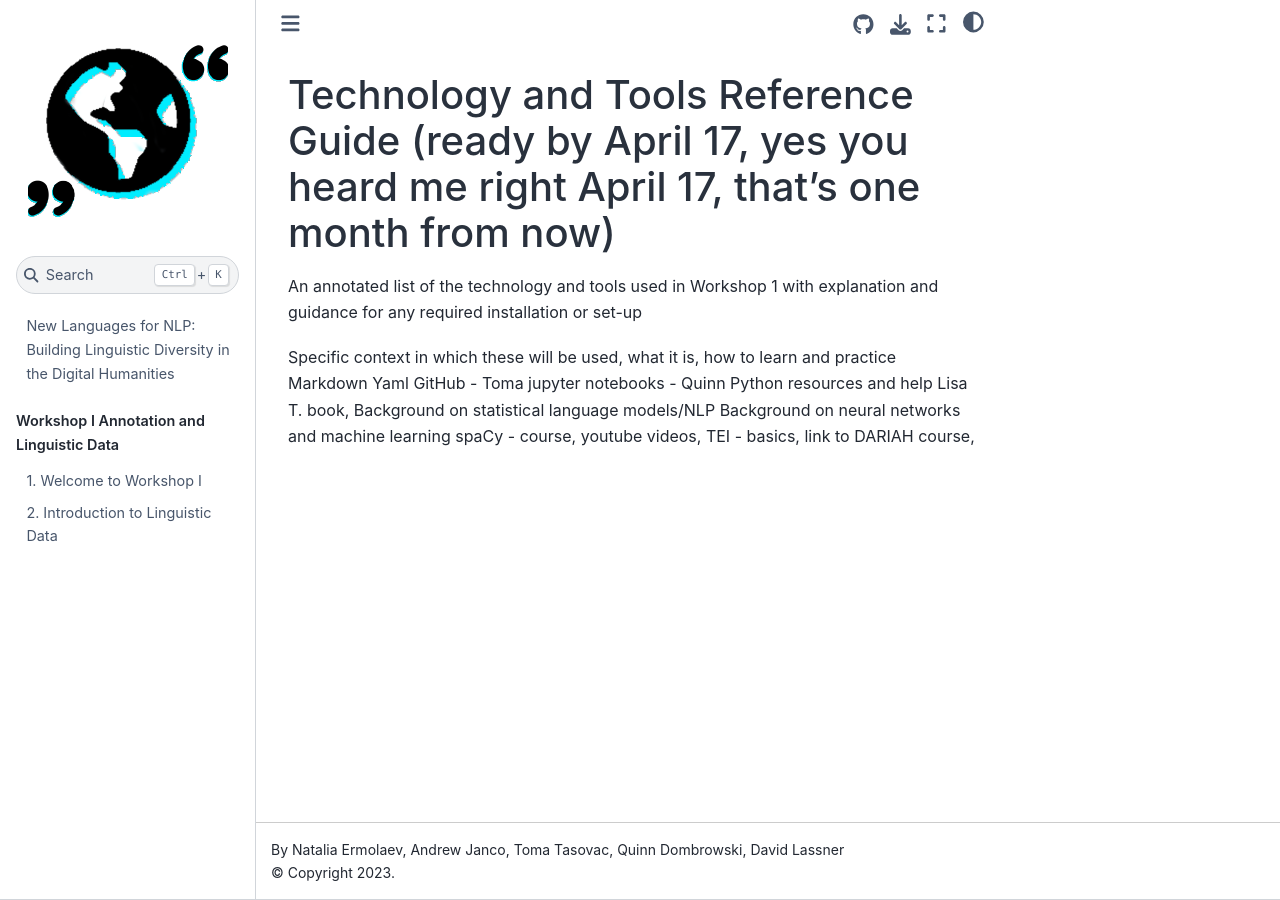
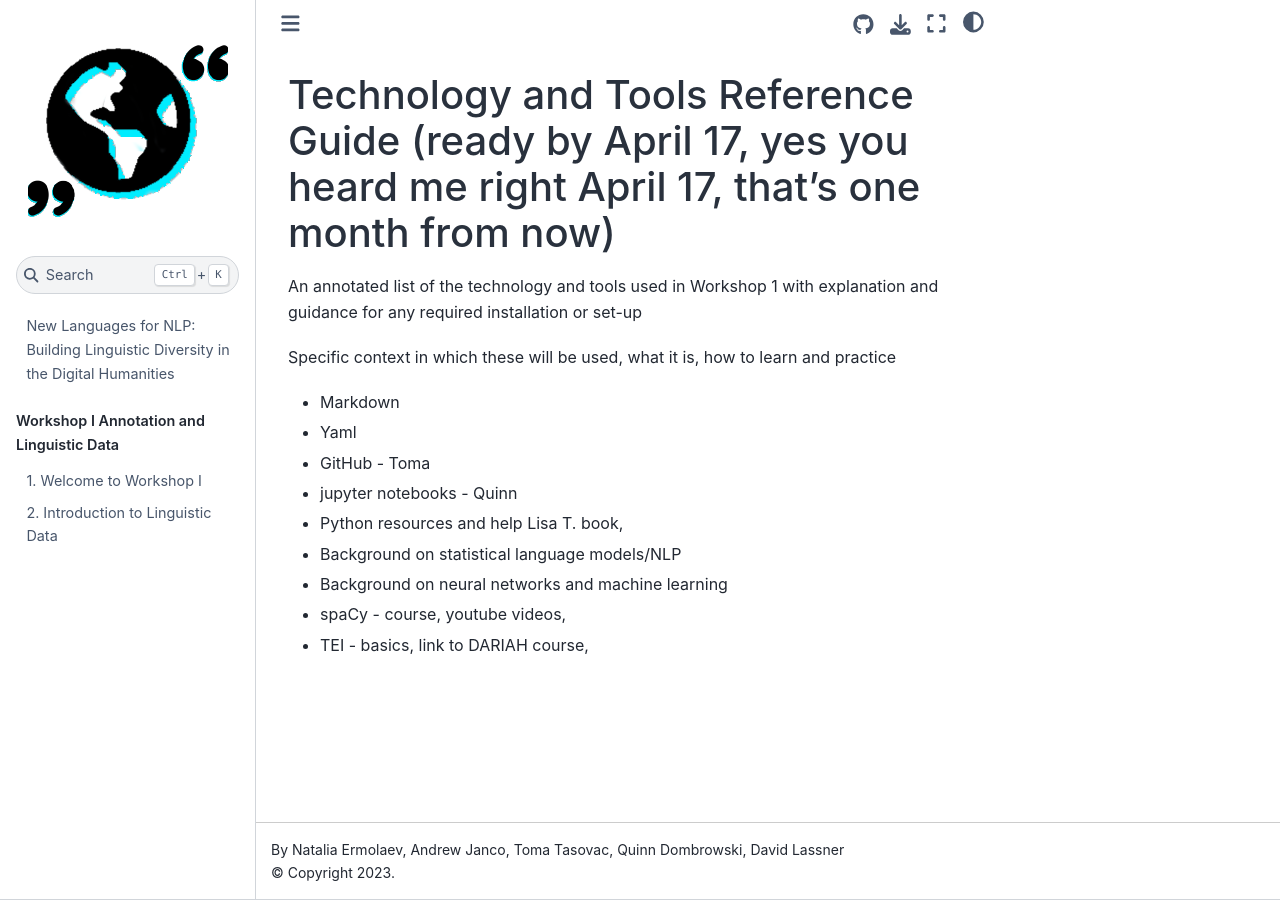
Before and after one commit to New-Languages-for-NLP/course-materials, a Jupyter Book: the page built from core-technologies.md, in a window 1280 px wide. Built offline with Jupyter Book 1.0.4 settings and Sphinx 7.4.7 and the Sphinx Book theme 1.1.4, drawn with Linux system fonts in a browser that asks for light colours.

```diff
--- a/core-technologies.md
+++ b/core-technologies.md
@@ -3,13 +3,14 @@ Technology and Tools Reference Guide (ready by April 17, yes you heard me right
 
 An annotated list of the technology and tools used in Workshop 1 with explanation and guidance for any required installation or set-up
 
+
 Specific context in which these will be used, what it is, how to learn and practice
-Markdown
-Yaml
-GitHub - Toma
-jupyter notebooks - Quinn
-Python resources and help Lisa T. book,
-Background on statistical language models/NLP
-Background on neural networks and machine learning
-spaCy - course, youtube videos,
-TEI - basics, link to DARIAH course,
+- Markdown
+- Yaml
+- GitHub - Toma
+- jupyter notebooks - Quinn
+- Python resources and help Lisa T. book,
+- Background on statistical language models/NLP
+- Background on neural networks and machine learning
+- spaCy - course, youtube videos,
+- TEI - basics, link to DARIAH course,
```
